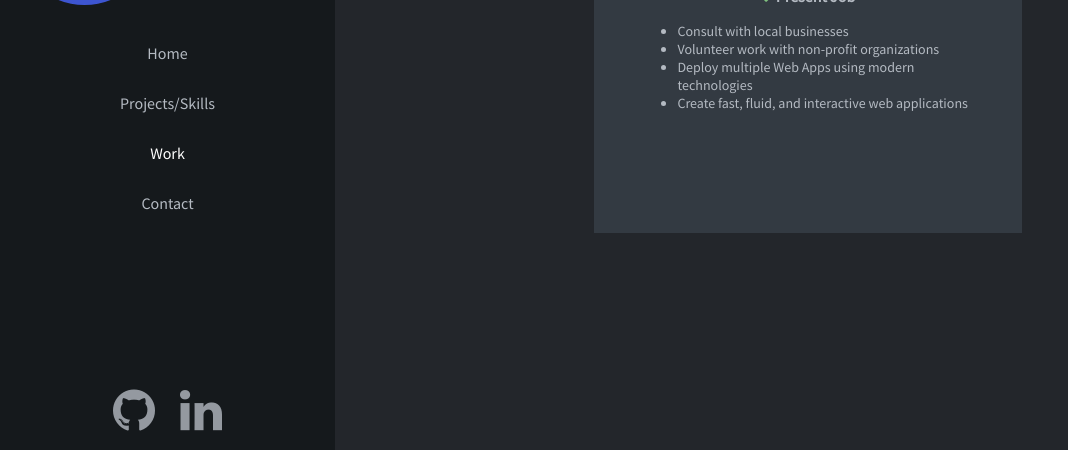
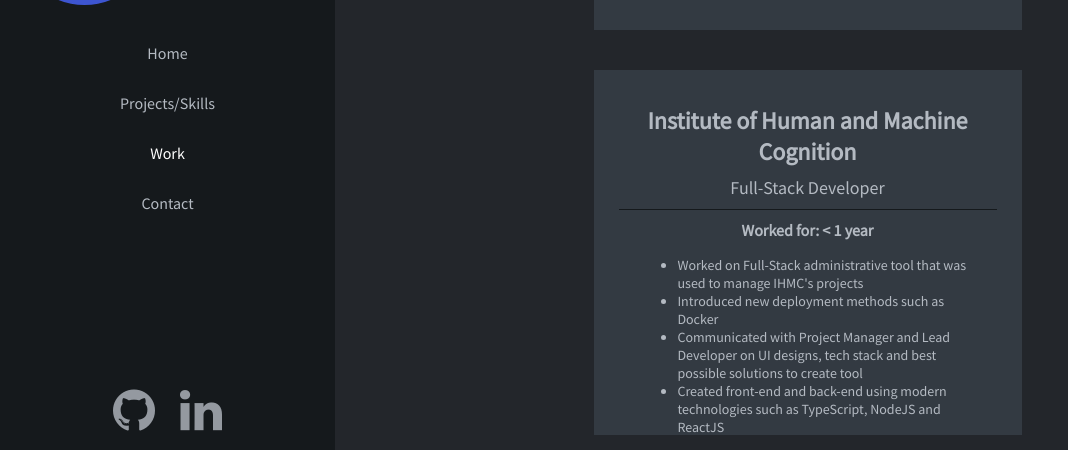
Before and after one commit to MarcDwyer/2019_Portfolio, a React (Create React App) app: page /work in a window 1280 px wide. Shown: the part 350-800 px from the top of the page, without its empty margins (0-1068 px from the left). Built offline with nearby package versions, Linux system fonts and the light colour scheme; grey boxes are pictures that could not be loaded.

Commit message:
added okchat project

```diff
--- a/src/app_data/projects_data.ts
+++ b/src/app_data/projects_data.ts
@@ -72,7 +72,8 @@
   title: "Hue Desktop Controller",
   details:
     "Hue Controller, built using the Electron Framework, allows the client to modify lights connected to their Philips Hue Bridge. It accomplishes this by sending http requests with the modified data to the bridge's own API. The app allows the client to modify the selected lights color values, brightness, power status and much more.",
-  url: "https://i.imgur.com/neWi2nd.png",
+  url:
+    "https://github.com/MarcDwyer/hue-desktop-controller/raw/master/icons/hue1.png",
   links: [
     {
       title: "Repository",
@@ -122,12 +123,33 @@
   details:
     "Twitch Messaging Interface, tmi.ts allows users to join twitch channels to automate certain tasks. This is very similar to Node's package tmi.js.",
   url: "https://upload.wikimedia.org/wikipedia/commons/8/84/Deno.svg",
-  links: [
-    { title: "deno.land", link: "https://deno.land/x/tmi" },
-  ],
+  links: [{ title: "deno.land", link: "https://deno.land/x/tmi" }],
   stack: "TypeScript",
   hosted: "deno.land",
 };
-const ProjectData: ProjectsType[] = [TMI, gopoll,tf, typer, nsa, hc, td];
+
+const OkChat: ProjectsType = {
+  id: 10101,
+  title: "Ok-Chat",
+  details:
+    "Ok-Chat is a Desktop application that allows users to join Twitch streamer’s IRC channels. Ok-Chat includes a plethora of features such as user search prediction, color coded messages, efficient memory management, easy to use UI, followed streams tracker and the use of 3rd party emotes like BTTV. It’s important to note that this software is very early in the development process and some of these features may be buggy or not exist yet, but trust me, they will come.",
+  url:
+    "https://camo.githubusercontent.com/ab1ecbf1579fa62974b4c73ea1df4b0fdb3575331c4ca05e1d204007df15dba4/68747470733a2f2f692e696d6775722e636f6d2f485759387235712e706e67",
+  links: [
+    { title: "Repository", link: "https://github.com/MarcDwyer/Ok-Chat" },
+  ],
+  stack: "TypeScript, React and Electron",
+  hosted: "Github",
+};
+const ProjectData: ProjectsType[] = [
+  TMI,
+  OkChat,
+  gopoll,
+  tf,
+  typer,
+  nsa,
+  hc,
+  td,
+];
 
 export default ProjectData;
--- a/src/app_data/work_exp.ts
+++ b/src/app_data/work_exp.ts
@@ -17,18 +17,18 @@
     ],
     currentJob: true,
   },
-  // {
-  //   companyName: "Institute of Human and Machine Cognition",
-  //   title: "Full-Stack Developer",
-  //   currentJob: false,
-  //   duration: "3 months",
-  //   descriptionRole: [
-  //     "Worked on Full-Stack administrative tool that was used to manage IHMC's projects",
-  //     "Introduced new deployment methods such as Docker",
-  //     "Communicated with Project Manager and Lead Developer on UI designs, tech stack and best possible solutions to create tool",
-  //     "Created front-end and back-end using modern technologies such as TypeScript, NodeJS and ReactJS",
-  //   ],
-  // },
+  {
+    companyName: "Institute of Human and Machine Cognition",
+    title: "Full-Stack Developer",
+    currentJob: false,
+    duration: "< 1 year",
+    descriptionRole: [
+      "Worked on Full-Stack administrative tool that was used to manage IHMC's projects",
+      "Introduced new deployment methods such as Docker",
+      "Communicated with Project Manager and Lead Developer on UI designs, tech stack and best possible solutions to create tool",
+      "Created front-end and back-end using modern technologies such as TypeScript, NodeJS and ReactJS",
+    ],
+  },
 ];
 
 export default WorkExp;
```
Also changed, not shown: 1 other file (tests, documents, lock files or other folders).
